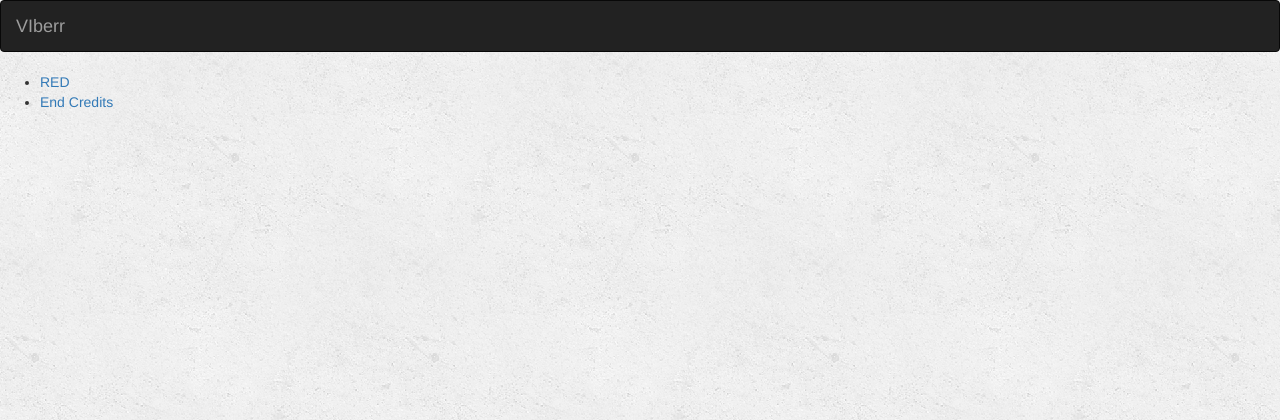
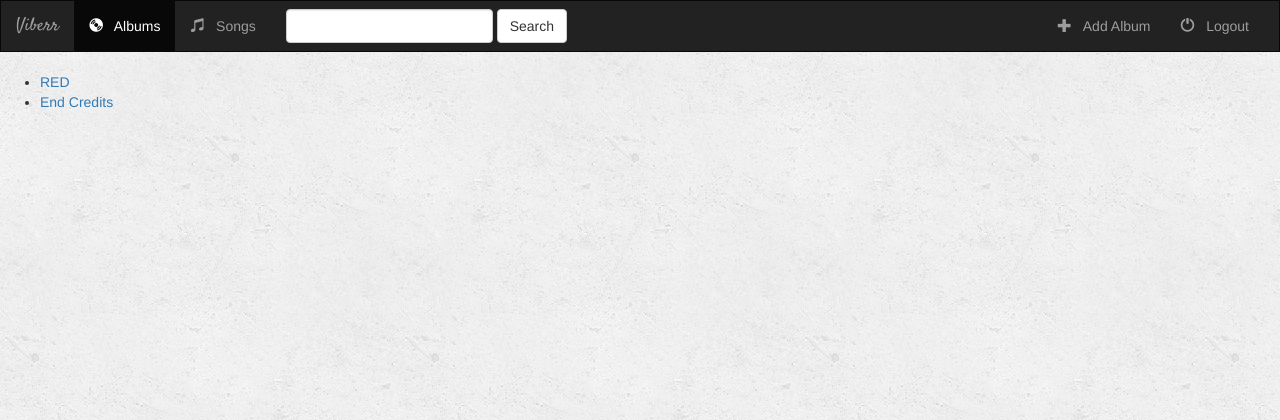
Before and after one commit to vaibhav101/thenewboston_django_tutorial, a Django app: page /music/ in a window 1280 px wide. Shown: the top 420 px of the page. Run offline with Django 3.2, Linux system fonts and the light colour scheme; data comes from the database, SQL or seed files in the repository; some libraries are stand-ins or nearby versions.

Commit message:
- Created a base template which implements the navbar for the app

```diff
--- a/website/music/static/music/style.css
+++ b/website/music/static/music/style.css
@@ -1,3 +1,11 @@
 body{
     background: white url("images/background.png");
 }
+
+.navbar{
+    border-radius: 0;
+}
+
+.navbar-brand{
+    font-family: 'Satisfy', cursive;
+}
--- /dev/null
+++ b/website/music/templates/music/base.html
@@ -0,0 +1,75 @@
+<!DOCTYPE html>
+<html lang="en">
+<head>
+    <meta charset="UTF-8">
+    <title> {% block title %} Viberr {% endblock %} </title>
+
+    {% load staticfiles %}
+    <link rel="stylesheet" href="https://maxcdn.bootstrapcdn.com/bootstrap/3.3.6/css/bootstrap.min.css">
+    <link rel="stylesheet" type="text/css" href="{% static 'music/style.css' %}">
+    <link href='https://fonts.googleapis.com/css?family=Satisfy' rel='stylesheet' type='text/css'>
+    <script src="https://ajax.googleapis.com/ajax/libs/jquery/1.12.0/jquery.min.js"></script>
+    <script src="http://maxcdn.bootstrapcdn.com/bootstrap/3.3.6/js/bootstrap.min.js"></script>
+
+</head>
+<body>
+
+    <!-- Navbar -->
+    <nav class="navbar navbar-inverse">
+    <div class="container-fluid">
+
+        <!-- Header -->
+        <div class="navbar-header">
+            <button type="button" class="navbar-toggle" data-toggle="collapse" data-target="#topNavBar">
+                <span class="icon-bar"></span>
+                <span class="icon-bar"></span>
+                <span class="icon-bar"></span>
+            </button>
+            <a class="navbar-brand" href="{% url 'music:index' %}"> Viberr </a>
+        </div>
+
+        <!-- Items -->
+        <div class="collapse navbar-collapse" id="topNavBar">
+            <ul class="nav navbar-nav">
+                <li class="active">
+                    <a href="{% url 'music:index' %}">
+                        <span class="glyphicon glyphicon-cd" aria-hidden="true"></span> &nbsp; Albums
+                    </a>
+                </li>
+                <li class="">
+                    <a href="#">
+                        <span class="glyphicon glyphicon-music" aria-hidden="true"></span> &nbsp; Songs
+                    </a>
+                </li>
+            </ul>
+
+            <form class="navbar-form navbar-left" role="search" method="get" action="#">
+                <div class="form-group">
+                    <input type="text" class="form-control" name="q" value="">
+                </div>
+                <button type="submit" class="btn btn-default">Search</button>
+            </form>
+
+            <ul class="nav navbar-nav navbar-right">
+                <li class="">
+                    <a href="{% url 'music:index' %}">
+                        <span class="glyphicon glyphicon-plus" aria-hidden="true"></span> &nbsp; Add Album
+                    </a>
+                </li>
+                <li class="">
+                    <a href="{% url 'music:index' %}">
+                        <span class="glyphicon glyphicon-off" aria-hidden="true"></span> &nbsp; Logout
+                    </a>
+                </li>
+            </ul>
+
+        </div>
+
+    </div>
+</nav>
+
+    {% block body %}
+    {% endblock %}
+
+</body>
+</html>
--- a/website/music/templates/music/detail.html
+++ b/website/music/templates/music/detail.html
@@ -1,3 +1,8 @@
+{% extends 'music/base.html' %}
+
+{% block title %} Viberr - Song Details {% endblock %}
+
+{% block body %}
     <img src="{{ album.album_logo }}">
 
     <h1> {{ album.album_title }} </h1>
@@ -20,3 +25,4 @@
         {% endfor %}
         <input type="submit" value="Favorite">
     </form>
+{% endblock %}
--- a/website/music/templates/music/index.html
+++ b/website/music/templates/music/index.html
@@ -1,22 +1,6 @@
-{% load staticfiles %}
-<link rel="stylesheet" href="https://maxcdn.bootstrapcdn.com/bootstrap/3.3.6/css/bootstrap.min.css">
-<link rel="stylesheet" type="text/css" href="{% static 'music/style.css' %}">
-<link href='https://fonts.googleapis.com/css?family=Satisfy' rel='stylesheet' type='text/css'>
-<script src="https://ajax.googleapis.com/ajax/libs/jquery/1.12.0/jquery.min.js"></script>
-<script src="http://maxcdn.bootstrapcdn.com/bootstrap/3.3.6/js/bootstrap.min.js"></script>
+{% extends 'music/base.html' %}
 
-<nav class="navbar navbar-inverse">
-    <div class="container-fluid">
-
-        <!-- Logo -->
-        <div class="navbar-header">
-            <a class="navbar-brand" href="{% url 'music:index' %}"> VIberr </a>
-        </div>
-
-
-    </div>
-</nav>
-
+{% block body %}
     {% if all_albums %}
         <ul>
             {% for album in all_albums %}
@@ -26,3 +10,4 @@
     {% else %}
     <h3> You don't have any albums! </h3>
     {% endif %}
+{% endblock %}
```
Lines whose indentation alone changed are shown as unchanged.
